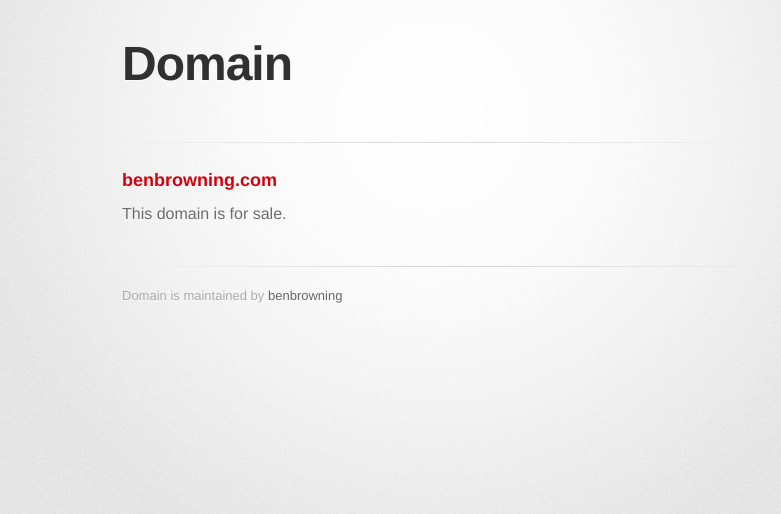
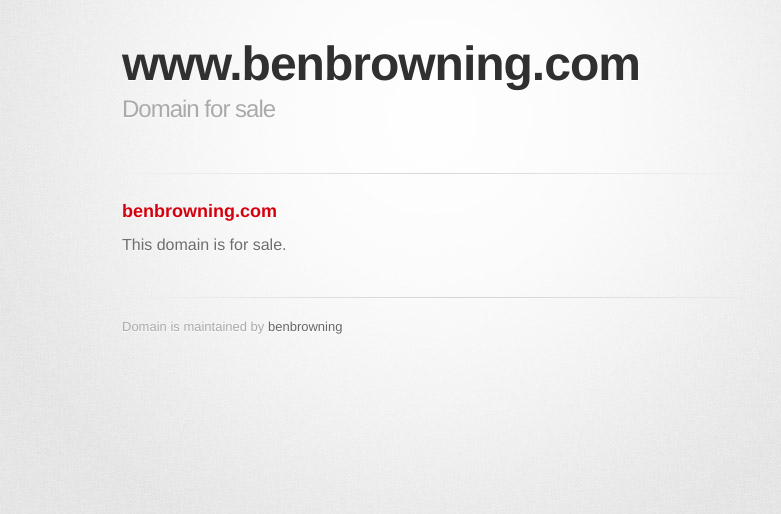
Before and after one commit to benbrowning/domain, a plain HTML site: page index.html in a window 1280 px wide. Shown: the whole page, without its empty margins (208-989 px from the left). Drawn offline with Linux system fonts and the light colour scheme; a web font is replaced by a local one.

Commit message:
Content update

```diff
--- a/index.html
+++ b/index.html
@@ -10,7 +10,7 @@
     <!--[if lt IE 9]>
     <script src="//html5shiv.googlecode.com/svn/trunk/html5.js"></script>
     <![endif]-->
-    <title>Domain by benbrowning</title>
+    <title>www.benbrowning.com</title>
   </head>
 
   <body>
@@ -18,8 +18,8 @@
       <div class="inner">
 
         <header>
-          <h1>Domain</h1>
-          <h2></h2>
+          <h1>www.benbrowning.com</h1>
+          <h2>Domain for sale</h2>
         </header>
 
         <hr>
```
